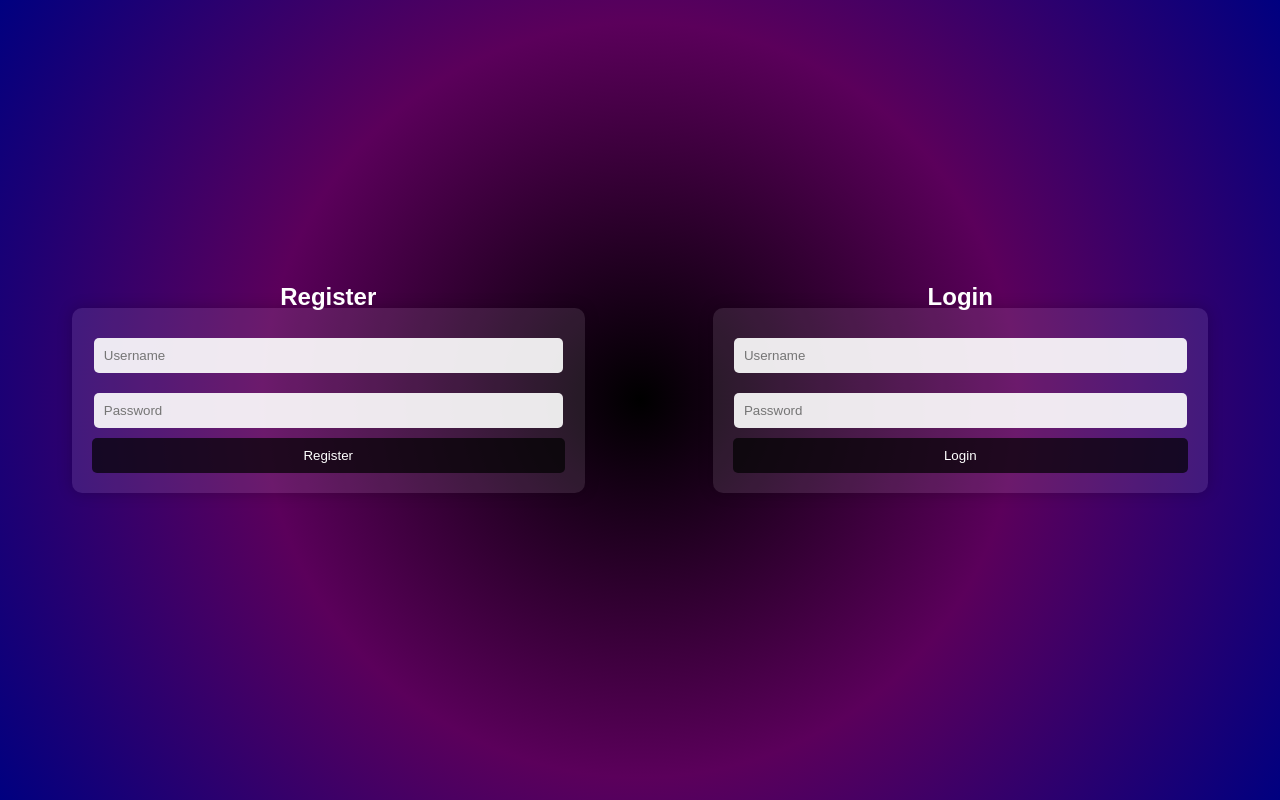
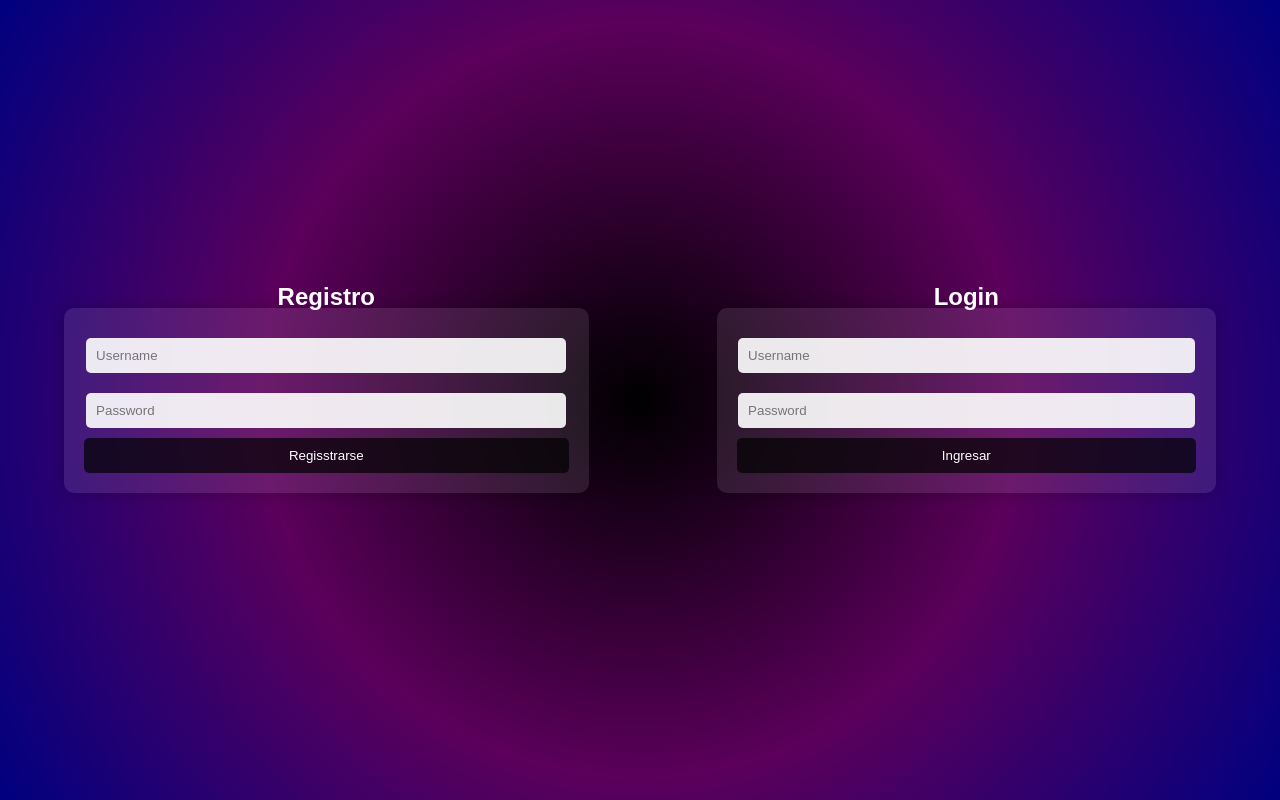
Before and after one commit to FernanEmilio/JWT_Login, a website: page index.html in a window 1280 px wide. Drawn offline with Linux system fonts and the light colour scheme.

Commit message:
Lenguage configuration

```diff
--- a/index.html
+++ b/index.html
@@ -8,17 +8,17 @@
 </head>
 <body>
     <form id="registerForm">
-        <h2>Register</h2>
+        <h2>Registro</h2>
         <input type="text" id="registerUsername" placeholder="Username" required>
         <input type="password" id="registerPassword" placeholder="Password" required>
-        <button type="submit">Register</button>
+        <button type="submit">Regisstrarse</button>
     </form>
 
     <form id="loginForm">
         <h2>Login</h2>
         <input type="text" id="loginUsername" placeholder="Username" required>
         <input type="password" id="loginPassword" placeholder="Password" required>
-        <button type="submit">Login</button>
+        <button type="submit">Ingresar</button>
     </form>
 
     <script src="alerts.js"></script>
```
